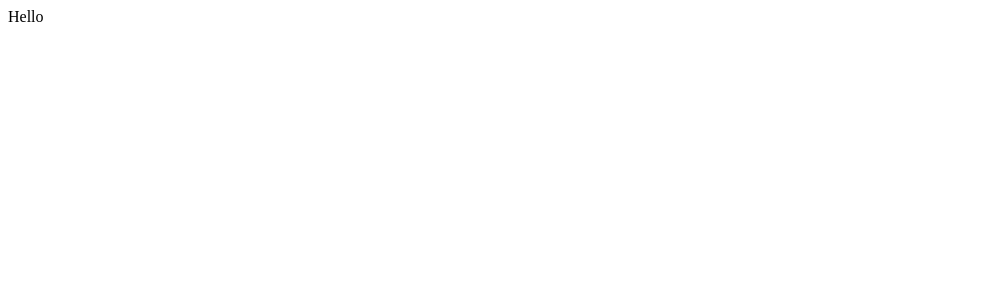
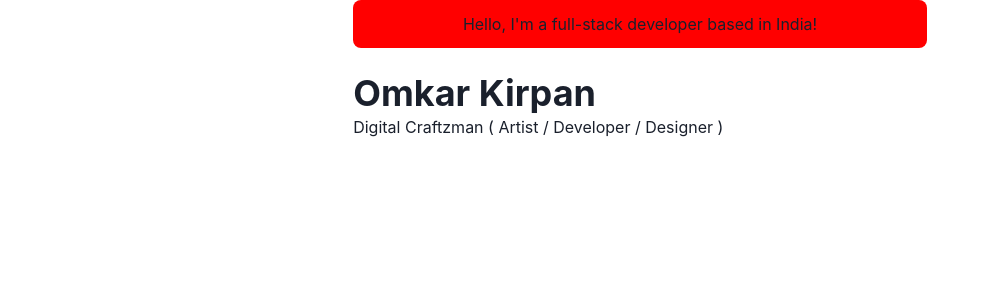
Before and after one commit to OmkarKirpan/OmkarKirpan-homepage, a Next.js app: page / in a window 1280 px wide. Shown: the top 300 px of the page, without its empty margins (0-982 px from the left). Built offline with nearby package versions, Linux system fonts and the light colour scheme.

Commit message:
feat: :sparkles: integrate with Chakra UI

```diff
--- /dev/null
+++ b/components/layouts/main.js
@@ -0,0 +1,19 @@
+import Head from 'next/head'
+import {Box, Container} from '@chakra-ui/react'
+
+const Main = ({children, router}) => {
+    return (
+        <Box as="main" pb={8}>
+            <Head>
+                <meta name="viewport" contents="width=device-width, initial-scale=1" />
+                <title>Omkar Kirpan - Homepage</title>
+            </Head>
+
+            <Container maxW="container.md" pd={14}>
+                {children}
+            </Container>
+        </Box>
+    )
+}
+
+export default Main
--- /dev/null
+++ b/pages/_app.js
@@ -0,0 +1,14 @@
+import { ChakraProvider } from '@chakra-ui/react'
+import Layout from '../components/layouts/main'
+
+const Website = ({ Component, pageProps, router }) => {
+    return(
+        <ChakraProvider>
+            <Layout router={router}>
+                <Component {...pageProps} key={router.route} />
+            </Layout>
+        </ChakraProvider>
+    )
+}
+
+export default Website
--- a/pages/index.js
+++ b/pages/index.js
@@ -1,5 +1,21 @@
+import { Container, Box, Heading } from '@chakra-ui/react'
 const Page = () => {
-    return <div>Hello</div>
+    return (
+        <Container>
+            <Box borderRadius="lg" bg="red" p={3} mb={6} align="center">
+                Hello, I&apos;m a full-stack developer based in India!
+            </Box>
+
+            <Box display={{md:'flex'}}>
+                <Box flexGrow={1}>
+                    <Heading as="h2" variant="page-title">
+                        Omkar Kirpan
+                    </Heading>
+                    <p>Digital Craftzman ( Artist / Developer / Designer )</p>
+                </Box>
+            </Box>
+        </Container>
+    )
 }
 
 export default Page
```
